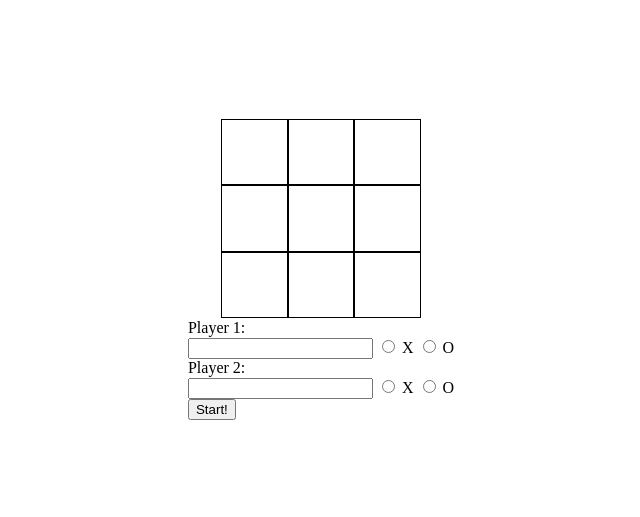
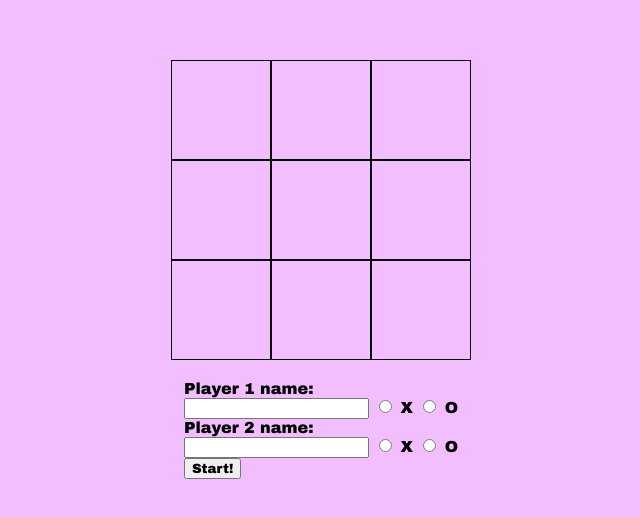
Before and after one commit to zawho/tic-tac-toe, a website: page index.html in a window 1280 px wide. Shown: the part 131-648 px from the top of the page, without its empty margins (319-959 px from the left). Drawn offline with Linux system fonts and the light colour scheme.

Commit message:
Add basic styles

```diff
--- a/index.html
+++ b/index.html
@@ -6,6 +6,9 @@
     <meta name="viewport" content="width=device-width, initial-scale=1.0">
     <link rel="stylesheet" href="style.css">
     <script src="main.js" defer></script>
+    <link rel="preconnect" href="https://fonts.googleapis.com">
+    <link rel="preconnect" href="https://fonts.gstatic.com" crossorigin>
+    <link href="https://fonts.googleapis.com/css2?family=Archivo+Black&display=swap" rel="stylesheet">
     <title>Tic Tac Toe</title>
 </head>
 <body>
@@ -15,13 +18,13 @@
             <div class="game-msg"></div>
             <div class="win-msg"></div>
             <button type="button" class="reset-button">Reset</button>
-            <label for="player-1" class="player-1-label">Player 1:</label><br>
+            <label for="player-1" class="player-1-label">Player 1 name:</label><br>
             <input type="text" name="player-1" class="player-1-name">
             <input type="radio" name="player-1-symbol" id="player-1-x" value="X">
             <label for="X" id="1-x-label">X</label>
             <input type="radio" name="player-1-symbol" id="player-1-o" value="O">
             <label for="O" id="1-o-label">O</label><br>
-            <label for="player-2" class="player-2-label">Player 2:</label><br>
+            <label for="player-2" class="player-2-label">Player 2 name:</label><br>
             <input type="text" name="player-2" class="player-2-name">
             <input type="radio" name="player-2-symbol" id="player-2-x" value="X">
             <label for="X" id="2-x-label">X</label>
--- a/style.css
+++ b/style.css
@@ -3,6 +3,12 @@ body {
     height: 100vh;
     display: flex;
     justify-content: center;
+    background-color: rgb(242, 190, 255);
+    font-family: 'Archivo Black', sans-serif;
+}
+
+button {
+    font-family: 'Archivo Black', sans-serif;
 }
 
 .game-container {
@@ -16,10 +22,15 @@ body {
     display: grid;
     grid-template-columns: 1fr 1fr 1fr;
     grid-template-rows: 1fr 1fr 1fr;
-    width: 200px;
-    height: 200px;
+    width: 300px;
+    height: 300px;
+    margin-bottom: 20px;
 }
 
 .game-msg, .win-msg, .reset-button {
     display: none;
 }
+
+.alert-msg {
+    font-size: 0.8rem;
+}
```
